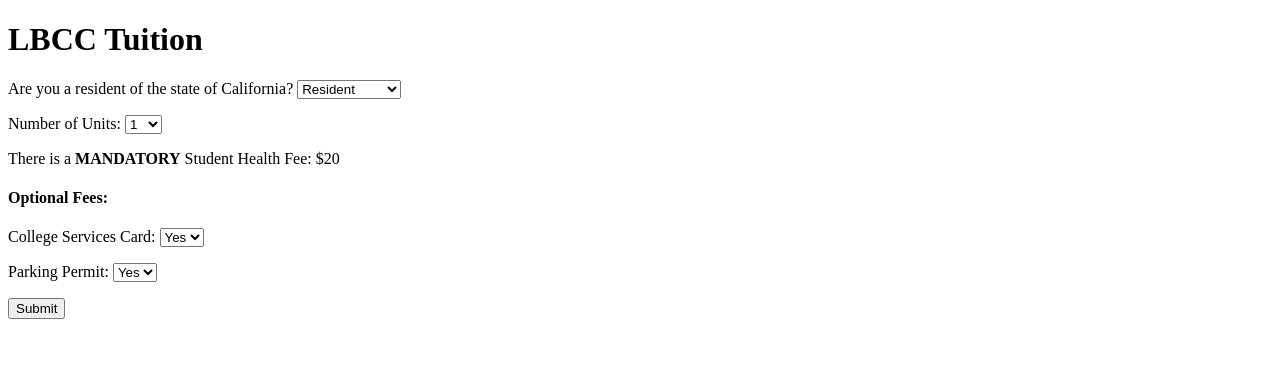
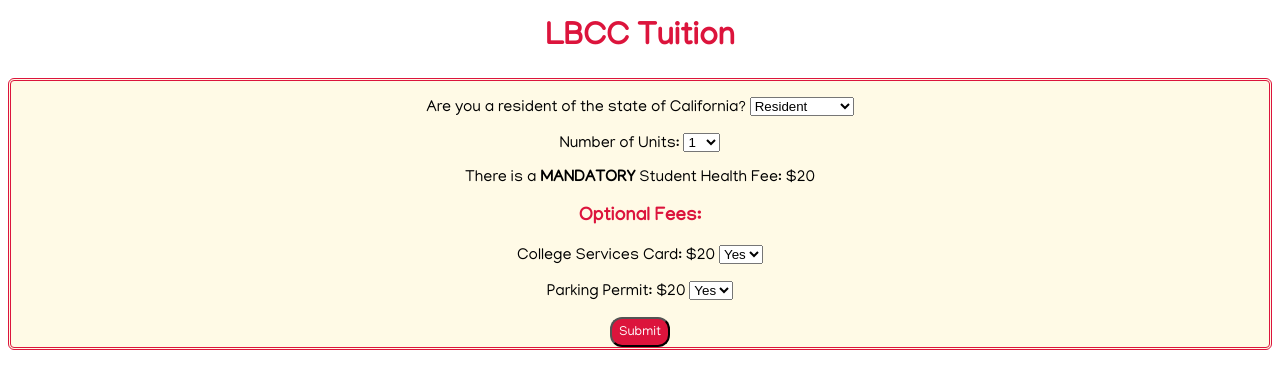
Before and after one commit to sunkim96/cosw30, a PHP site: page /homework/homework3/tuition_calculator.html in a window 1280 px wide. Shown: the top 389 px of the page. Run offline with PHP 8.4, Linux system fonts and the light colour scheme.

Commit message:
semi final finish

```diff
--- a/homework/homework3/tuition_calculator.html
+++ b/homework/homework3/tuition_calculator.html
@@ -3,18 +3,44 @@
     <head>
         <meta charset="utf-8">
         <title>Tuition Calculator</title>
+
+       <style>
+       @import url('https://fonts.googleapis.com/css?family=Manjari&display=swap');
+
+      h1, h3 {
+        text-align: center;
+        color: #DC143C;
+        font-family: 'Manjari', sans-serif;
+    }
+
+    #container {
+        background-color: #fffae6 ;
+       text-align: center;
+       border-style: double;
+       border-color: #DC143C;
+       border-radius: 6px;
+       font-family: 'Manjari', sans-serif;
+    }
+
+    button {
+       font-family: 'Manjari', sans-serif;
+       border-radius: 12px;
+       background-color: #DC143C;
+       height: 30px;
+       width: 60px;
+       color: white;
+}
+
+       </style>
          </head>
     <body>
         <h1>LBCC Tuition</h1>
-
-
+     <div id=container>
         <form action="tuition_calculator.php" method="POST">
 
 
-
             <!-- resident or non-resident !-->
-            <p>Are you a resident of the state of California?
-            <select name="residency">
+            <p>Are you a resident of the state of California? <select name="residency">
                 <option value="46">Resident</option>
                 <option value="236">Non-Resident</option>
             </select></p>
@@ -46,19 +72,17 @@
 
 
 
-            <p> There is a <strong>MANDATORY</strong> Student Health Fee: <input type="hidden" name ="healthfee" value="20" />$20</p>
+            <p> There is a <strong>MANDATORY</strong> Student Health Fee: <input type="hidden" name ="healthfee" value="20"/>$20</p>
 
 
-              <h4>Optional Fees:</h4>
+              <h3>Optional Fees:</h3>
 
-             <p>College Services Card:
-             <select name="service">
+             <p>College Services Card: $20 <select name="service">
                 <option value="20">Yes </option>
                 <option value="0">No </option>
                 </select></p>
 
-            <p>Parking Permit:
-            <select name="parking">
+            <p>Parking Permit: $20 <select name="parking">
                 <option value="20">Yes </option>
                 <option value="0">No </option>
                 </select></p>
@@ -68,7 +92,7 @@
 
             <button>Submit</button>
         </form>
-
+       </div>
 
 
     </body>
```
Also changed, not shown: .c9/metadata/environment/homework/homework3/tuition_calculator.html (+1 -1 lines), .c9/metadata/environment/homework/homework3/tuition_calculator.php (+1 -1 lines).
